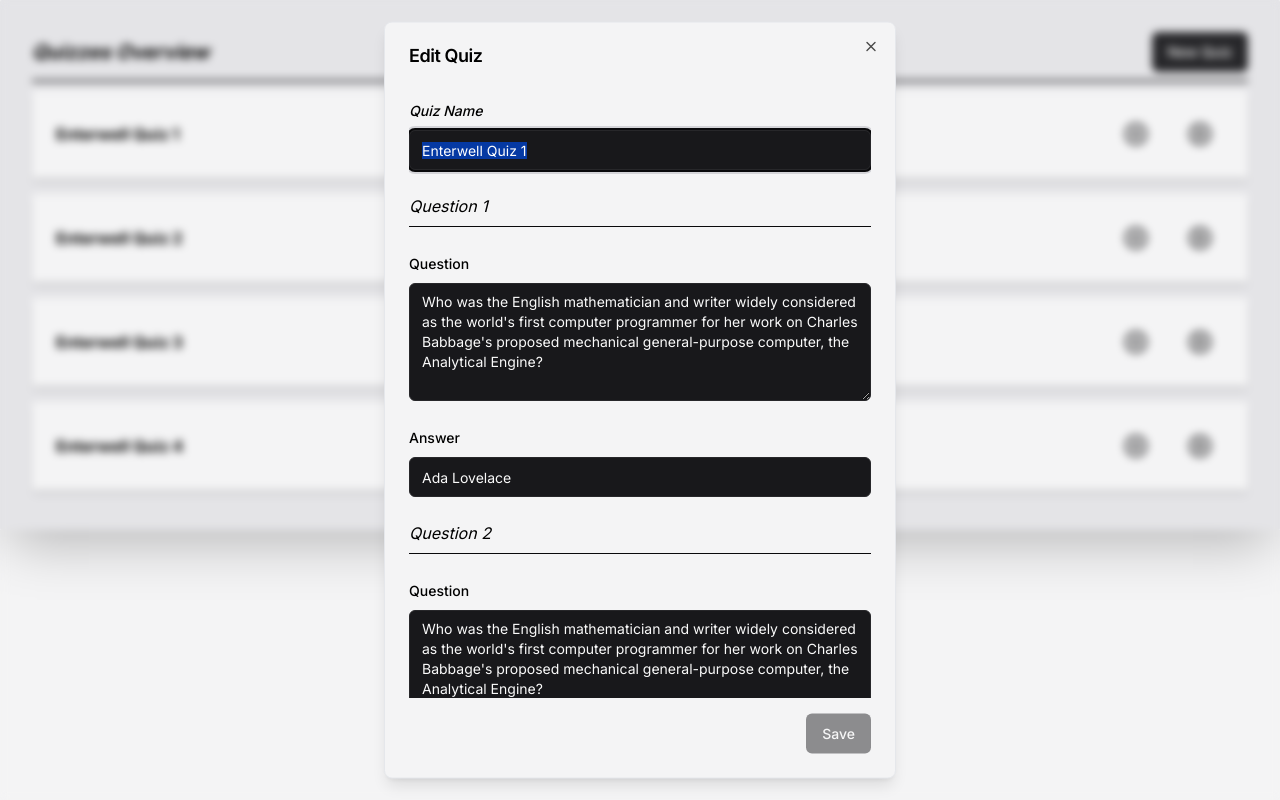
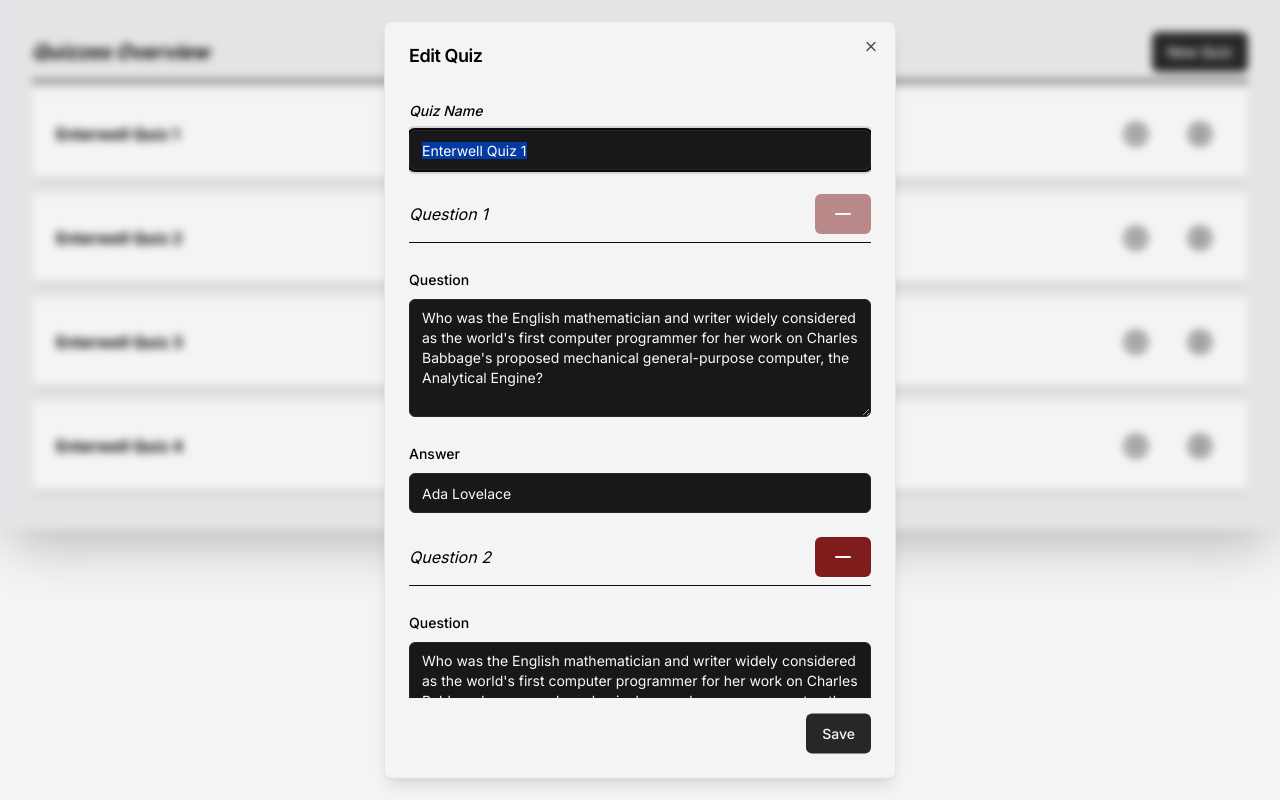
Before and after one commit to jknezevic1712/quiz_maker, a Next.js app: page / in a window 1280 px wide. Both pictures are taken after a click on the element "Enterwell Quiz 1". Built offline with nearby package versions, Linux system fonts and the light colour scheme.

Commit message:
Adding and removing questions implemented when editing a quiz. Minor code cleanup.

```diff
--- a/src/components/organisms/addQuizPopup/index.tsx
+++ b/src/components/organisms/addQuizPopup/index.tsx
@@ -57,7 +57,6 @@ export default function AddQuizPopup({ saveFn }: AddQuizPopupProps) {
   });
 
   function onSubmit(formData: AddQuizFormSchema) {
-    console.log("formData ", formData);
     saveFn({ id: crypto.randomUUID(), ...formData });
   }
 
@@ -78,7 +77,7 @@ export default function AddQuizPopup({ saveFn }: AddQuizPopupProps) {
   }, [form.formState.isSubmitSuccessful, form.reset]);
 
   return (
-    <DialogRoot modal={true}>
+    <DialogRoot>
       <DialogTrigger asChild>
         <Button className="w-full md:w-fit" variant="secondary">
           New Quiz
--- a/src/components/organisms/editQuizPopup/index.tsx
+++ b/src/components/organisms/editQuizPopup/index.tsx
@@ -1,7 +1,5 @@
-import { useForm } from "react-hook-form";
+import { useFieldArray, useForm } from "react-hook-form";
 import { Fragment, useEffect } from "react";
-import { zodResolver } from "@hookform/resolvers/zod";
-import type * as z from "zod";
 // components
 import {
   DialogRoot,
@@ -23,6 +21,10 @@ import {
 import { Input } from "~/components/atoms/input";
 import { QuizFormSchema } from "~/lib/assets/formSchemas";
 import Separator from "~/components/atoms/separator";
+import { Minus, Plus } from "lucide-react";
+// utils
+import { zodResolver } from "@hookform/resolvers/zod";
+import type * as z from "zod";
 // types
 import { Quiz } from "~/lib/types/api";
 
@@ -42,12 +44,24 @@ export default function EditQuizPopup({
     resolver: zodResolver(QuizFormSchema),
     defaultValues: item,
   });
+  const { fields, append, remove } = useFieldArray({
+    control: form.control,
+    name: "questions",
+  });
 
   function onSubmit(formData: z.infer<typeof QuizFormSchema>) {
-    saveFn(formData);
+    if (JSON.stringify(formData) === JSON.stringify(item)) return;
+    saveFn(formData as Quiz);
   }
 
-  const isSaveBtnDisabled = Object.keys(form.formState.dirtyFields).length < 1;
+  function addNewQuestion() {
+    const newQuestion = {
+      id: crypto.randomUUID(),
+      question: "",
+      answer: "",
+    };
+    append(newQuestion);
+  }
 
   useEffect(() => {
     if (form.formState.isSubmitSuccessful) {
@@ -73,7 +87,6 @@ export default function EditQuizPopup({
               className="max-h-[600px] space-y-6 overflow-y-scroll"
             >
               <FormField
-                control={form.control}
                 name="name"
                 render={({ field }) => (
                   <FormItem>
@@ -82,6 +95,7 @@ export default function EditQuizPopup({
                       <Input
                         placeholder="Type your quiz name here..."
                         {...field}
+                        {...form.register("name")}
                       />
                     </FormControl>
                     <FormMessage />
@@ -89,13 +103,21 @@ export default function EditQuizPopup({
                 )}
               />
 
-              {form.getValues().questions.map((q, idx) => (
-                <Fragment key={q.id}>
-                  <h2 className="w-full border-b border-zinc-950 pb-2 italic">
-                    Question {idx + 1}
-                  </h2>
+              {fields.map((field, idx) => (
+                <Fragment key={field.id}>
+                  <div className="flex w-full items-center justify-between border-b border-zinc-950 pb-2">
+                    <h2 className="italic">Question {idx + 1}</h2>
+                    <Button
+                      type="button"
+                      variant="destructive"
+                      onClick={() => remove(idx)}
+                      disabled={idx === 0}
+                    >
+                      <Minus />
+                    </Button>
+                  </div>
+
                   <FormField
-                    control={form.control}
                     name={`questions.${idx}.question`}
                     render={({ field }) => (
                       <FormItem>
@@ -105,6 +127,9 @@ export default function EditQuizPopup({
                             rows={5}
                             placeholder="Type your question here..."
                             {...field}
+                            {...form.register(
+                              `questions.${idx}.question` as const,
+                            )}
                           />
                         </FormControl>
                         <FormMessage />
@@ -113,7 +138,6 @@ export default function EditQuizPopup({
                   />
 
                   <FormField
-                    control={form.control}
                     name={`questions.${idx}.answer`}
                     render={({ field }) => (
                       <FormItem>
@@ -122,6 +146,9 @@ export default function EditQuizPopup({
                           <Input
                             placeholder="Type your answer here..."
                             {...field}
+                            {...form.register(
+                              `questions.${idx}.answer` as const,
+                            )}
                           />
                         </FormControl>
                         <FormMessage />
@@ -130,16 +157,19 @@ export default function EditQuizPopup({
                   />
                 </Fragment>
               ))}
+
+              <Button
+                type="button"
+                variant="secondary"
+                onClick={addNewQuestion}
+              >
+                <Plus />
+              </Button>
             </form>
           </Form>
 
           <DialogFooter>
-            <Button
-              form="dialogForm"
-              type="submit"
-              variant="secondary"
-              disabled={isSaveBtnDisabled}
-            >
+            <Button form="dialogForm" type="submit" variant="secondary">
               Save
             </Button>
           </DialogFooter>
```
